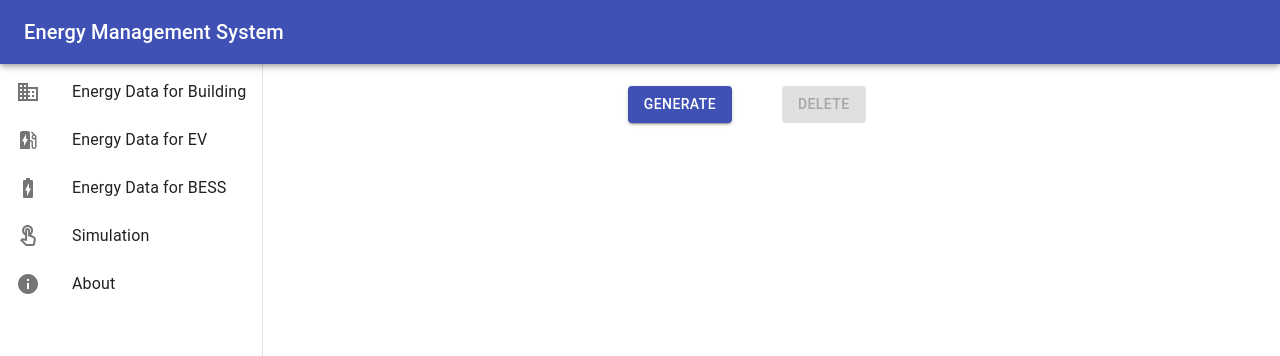
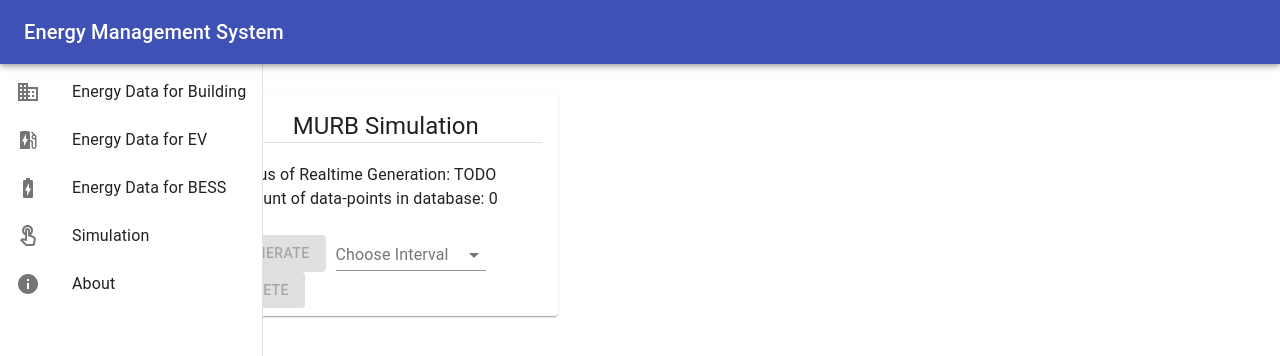
Before and after one commit to Team-AC/EMS-App, a React (Create React App) app: page /Simulation in a window 1280 px wide. Shown: the top 356 px of the page. Built offline with nearby package versions, Linux system fonts and the light colour scheme; no server answers.

Commit message:
Implemented Simulation.js

```diff
--- a/src/components/Simulation.js
+++ b/src/components/Simulation.js
@@ -1,23 +1,139 @@
 import axios from 'axios';
 import { makeStyles, useTheme} from '@material-ui/core/styles'
-import {Button} from '@material-ui/core';
+import {Button, Card, CardActions, CardContent, CardHeader, Divider, FormControl, Grid, InputLabel, MenuItem, Select, Typography} from '@material-ui/core';
+import { useEffect, useState } from 'react';
 
-
+const useStyles = makeStyles((theme) => ({
+  formControl: {
+    minWidth: 150,
+    marginTop: -12,
+    marginLeft: 10
+  },
+}));
 
 export default () => {
-  const theme = useTheme();
+  const classes = useStyles();
 
-  return(
-    <div style={{marginTop:"70px"}}>
-      <Button variant = "contained" color="primary">Generate</Button>
-      <Button
-        variant = "contained"
-        color="secondary"
-        disabled
-        style = {{marginLeft:"50px"}}
-      >
-        Delete
-      </Button>
-    </div>
+  const [interval, setInterval] = useState('');
+  const [deleteDisabled, setDeleteDisabled] = useState(true);
+  const [generateDisabled, setGenerateDisabled] = useState(true);
+  const [count, setCount] = useState(0);
+
+  useEffect(() => {
+    checkCount();
+  }, [interval]);
+
+  const checkCount = () => {
+    axios.get('/api/murb/count')
+    .then((res) => {
+      setCount(res.data.count);
+
+      // Cannot generate when something in database, able to delete
+      if (res.data.count !== 0) {
+        setDeleteDisabled(false);
+        setGenerateDisabled(true);
+
+      // Cannot delete when nothing in database, able to generate (assuming interval selected)
+      } else {
+        setDeleteDisabled(true);
+        if (interval) setGenerateDisabled(false);
+      }
+    })
+    .catch((err) => {
+      // Implement snackbar
+    });
+  }
+
+  const generateMurbPower = () => {
+    axios.post(`/api/murb/generate/${interval}`)
+    .then((res) => {
+      // Implement snackbar
+    })
+    .catch((err) => {
+      // Implement snackbar
+    })
+  }
+
+  const deleteMurbPower = () => {
+    axios.delete(`/api/murb/`)
+    .then((res) => {
+      checkCount();
+      // Implement snackbar
+    })
+    .catch((err) => {
+      // Implement snackbar
+    })
+  }
+
+  const handleIntervalChange = (event) => {
+    setInterval(event.target.value);
+    if (count === 0) {
+      setGenerateDisabled(false);
+    }
+  };
+
+  return (
+    <Grid container spacing={2} style={{ marginTop: "70px"}}>
+      <Grid item xs={4}>
+        <Card>
+          <CardContent>
+
+            <Typography variant="h5">
+              MURB Simulation
+            </Typography>
+
+            <Divider/>
+            <br/>
+
+            <Typography style={{ textAlign: "left"}} variant='body1'>
+              Status of Realtime Generation: TODO
+            </Typography>
+
+            <Typography style={{ textAlign: "left"}} variant='body1'>
+              Amount of data-points in database: {count}
+            </Typography>
+
+          </CardContent>
+          <CardActions>
+            <Grid container direction="row" justify="space-between">
+              <Grid item>
+                <Button
+                variant="contained"
+                color="primary"
+                disabled={generateDisabled}
+                onClick={generateMurbPower}
+                >
+                  Generate
+                </Button>
+
+                <FormControl className={classes.formControl}>
+                  <InputLabel>Choose Interval</InputLabel>
+                  <Select
+                    value={interval}
+                    onChange={handleIntervalChange}
+                  >
+                    <MenuItem value={'pastDay'}>Past Day</MenuItem>
+                    <MenuItem value={'pastWeek'}>Past Week</MenuItem>
+                    <MenuItem value={'pastMonth'}>Past Month</MenuItem>
+                    <MenuItem value={'pastYear'}>Past Year</MenuItem>
+                  </Select>
+                </FormControl>
+              </Grid>
+
+              <Grid item>
+                <Button
+                  variant="contained"
+                  color="secondary"
+                  disabled={deleteDisabled}
+                  onClick={deleteMurbPower}
+                >
+                  Delete
+                </Button>
+              </Grid>
+            </Grid>
+          </CardActions>
+        </Card>
+      </Grid>
+    </Grid>
   )
 }
```
